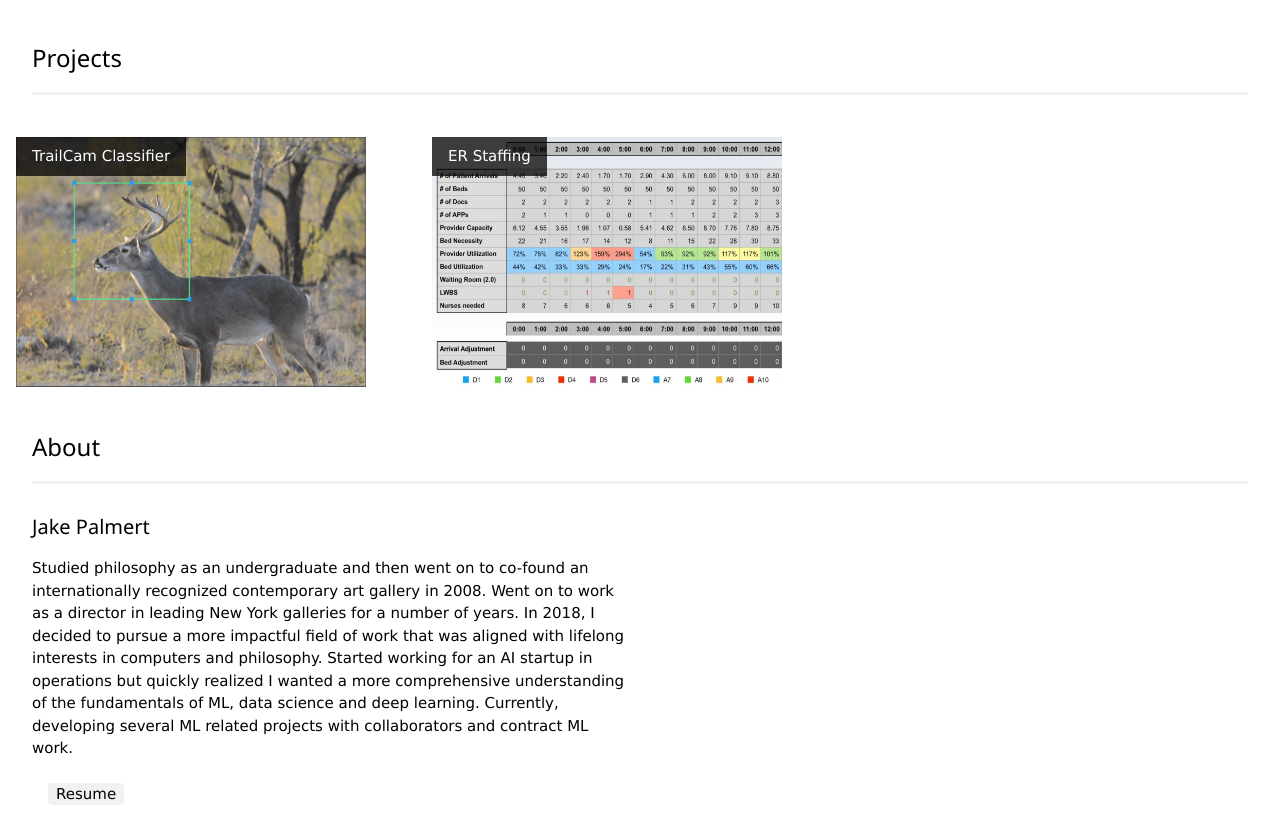
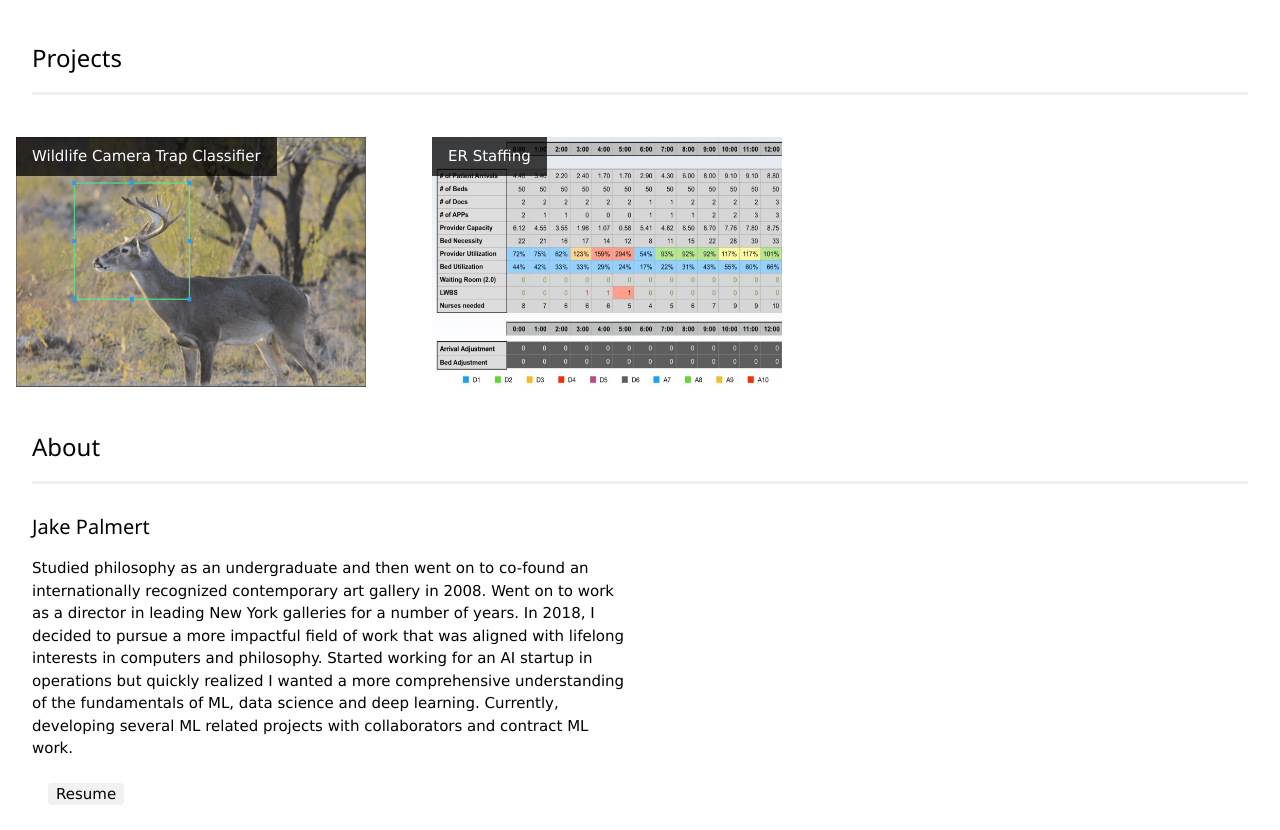
Before and after one commit to ftm624/ftm624.github.io, a plain HTML site: page index.html in a window 1280 px wide. Shown: the part 880-1710 px from the top of the page. Drawn offline with Linux system fonts and the light colour scheme.

Commit message:
wctc name

```diff
--- a/index.html
+++ b/index.html
@@ -41,7 +41,7 @@
     <div class="w3-col l4 m6 w3-margin-bottom">
       <div class="w3-display-container">
         <div class="w3-display-topleft w3-black">
-          <a href="http://jakepalmert.com/wctc/" class="w3-bar-item w3-button">TrailCam Classifier</a></div>
+          <a href="http://jakepalmert.com/wctc/" class="w3-bar-item w3-button">Wildlife Camera Trap Classifier</a></div>
         <img src="images/trailcamod.png" alt="trailcam classifier" style="width:350px; height:250px">
       </div>
     </div>
```
